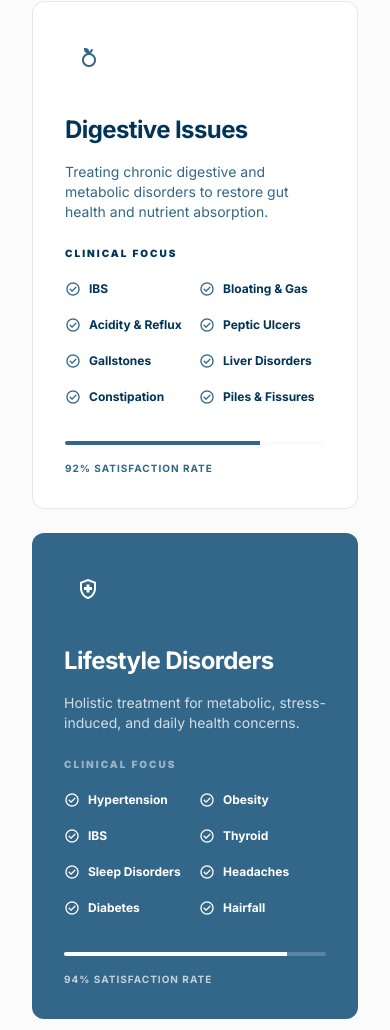
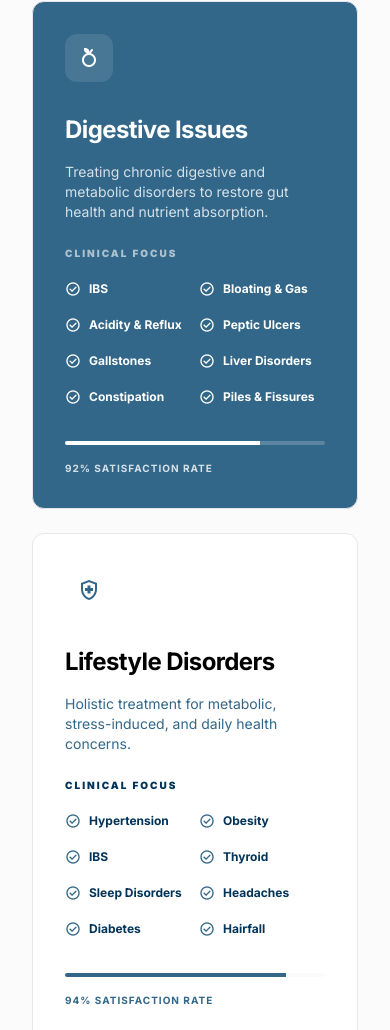
Before and after one commit to TejasMankeshwar/Krushna_Homeopathic_Clinic, a website built with Vite: page services.html in a window 390 px wide. Shown: the part 2708-3738 px from the top of the page. Built offline with nearby package versions, Linux system fonts and the light colour scheme; a web font is replaced by a local one.

Commit message:
Configure services cards to have alternating colors in mobile view

```diff
--- a/services.html
+++ b/services.html
@@ -405,131 +405,131 @@
                 </div>
                 <!-- Digestive Issues -->
                 <div
-                    class="md:col-span-4 bg-white border border-outline-variant/10 rounded-xl p-8 flex flex-col justify-between hover:border-secondary/50 transition-colors">
+                    class="md:col-span-4 bg-secondary text-white border border-outline-variant/10 rounded-xl p-8 flex flex-col justify-between hover:border-secondary/50 transition-colors md:bg-white md:text-on-surface">
                     <div>
                         <div
-                            class="w-12 h-12 bg-secondary/5 text-secondary rounded-xl flex items-center justify-center mb-8">
-                            <span class="material-symbols-outlined" data-icon="nutrition">nutrition</span>
+                            class="w-12 h-12 bg-white/10 text-white md:bg-secondary/5 md:text-secondary rounded-xl flex items-center justify-center mb-8">
+                            <span class="material-symbols-outlined text-white md:text-secondary" data-icon="nutrition">nutrition</span>
                         </div>
-                        <h3 class="text-2xl font-bold tracking-tight mb-4">Digestive Issues</h3>
-                        <p class="text-on-surface-variant text-sm mb-6">Treating chronic digestive and metabolic
+                        <h3 class="text-2xl font-bold tracking-tight mb-4 text-white md:text-black dark:md:text-white">Digestive Issues</h3>
+                        <p class="text-white/80 md:text-on-surface-variant text-sm mb-6">Treating chronic digestive and metabolic
                             disorders to restore gut health and nutrient absorption.</p>
 
                         <!-- Clinical Focus List -->
                         <div class="mt-6 mb-8">
                             <p
-                                class="text-[10px] uppercase font-black tracking-[0.2em] text-on-surface-variant/60 mb-4">
+                                class="text-[10px] uppercase font-black tracking-[0.2em] text-white/60 md:text-on-surface-variant/60 mb-4">
                                 Clinical Focus</p>
-                            <div class="grid grid-cols-2 gap-x-2 gap-y-3 text-on-surface">
+                            <div class="grid grid-cols-2 gap-x-2 gap-y-3 text-white md:text-on-surface dark:md:text-white">
                                 <div class="flex items-center gap-2 text-xs font-semibold">
-                                    <span class="material-symbols-outlined text-secondary text-base">check_circle</span>
+                                    <span class="material-symbols-outlined text-white md:text-secondary text-base">check_circle</span>
                                     IBS
                                 </div>
                                 <div class="flex items-center gap-2 text-xs font-semibold">
-                                    <span class="material-symbols-outlined text-secondary text-base">check_circle</span>
+                                    <span class="material-symbols-outlined text-white md:text-secondary text-base">check_circle</span>
                                     Bloating &amp; Gas
                                 </div>
                                 <div class="flex items-center gap-2 text-xs font-semibold">
-                                    <span class="material-symbols-outlined text-secondary text-base">check_circle</span>
+                                    <span class="material-symbols-outlined text-white md:text-secondary text-base">check_circle</span>
                                     Acidity &amp; Reflux
                                 </div>
                                 <div class="flex items-center gap-2 text-xs font-semibold">
-                                    <span class="material-symbols-outlined text-secondary text-base">check_circle</span>
+                                    <span class="material-symbols-outlined text-white md:text-secondary text-base">check_circle</span>
                                     Peptic Ulcers
                                 </div>
                                 <div class="flex items-center gap-2 text-xs font-semibold">
-                                    <span class="material-symbols-outlined text-secondary text-base">check_circle</span>
+                                    <span class="material-symbols-outlined text-white md:text-secondary text-base">check_circle</span>
                                     Gallstones
                                 </div>
                                 <div class="flex items-center gap-2 text-xs font-semibold">
-                                    <span class="material-symbols-outlined text-secondary text-base">check_circle</span>
+                                    <span class="material-symbols-outlined text-white md:text-secondary text-base">check_circle</span>
                                     Liver Disorders
                                 </div>
                                 <div class="flex items-center gap-2 text-xs font-semibold">
-                                    <span class="material-symbols-outlined text-secondary text-base">check_circle</span>
+                                    <span class="material-symbols-outlined text-white md:text-secondary text-base">check_circle</span>
                                     Constipation
                                 </div>
                                 <div class="flex items-center gap-2 text-xs font-semibold">
-                                    <span class="material-symbols-outlined text-secondary text-base">check_circle</span>
+                                    <span class="material-symbols-outlined text-white md:text-secondary text-base">check_circle</span>
                                     Piles &amp; Fissures
                                 </div>
                             </div>
                         </div>
                     </div>
                     <div class="space-y-4">
-                        <div class="h-1 bg-surface-container rounded-full overflow-hidden">
-                            <div class="w-3/4 h-full bg-secondary"></div>
+                        <div class="h-1 bg-white/20 md:bg-surface-container rounded-full overflow-hidden">
+                            <div class="w-3/4 h-full bg-white md:bg-secondary"></div>
                         </div>
-                        <p class="text-[10px] uppercase font-bold tracking-widest text-on-surface-variant">92%
+                        <p class="text-[10px] uppercase font-bold tracking-widest text-white/80 md:text-on-surface-variant">92%
                             Satisfaction Rate</p>
                     </div>
                 </div>
                 <!-- Lifestyle Disorders -->
                 <div
-                    class="md:col-span-4 bg-tertiary-container text-on-tertiary rounded-xl p-8 flex flex-col justify-between">
+                    class="md:col-span-4 bg-white text-on-surface border border-outline-variant/10 md:border-transparent rounded-xl p-8 flex flex-col justify-between md:bg-tertiary-container md:text-on-tertiary md:border-none">
                     <div>
                         <div
-                            class="w-12 h-12 bg-tertiary-fixed-dim text-on-tertiary-fixed rounded-xl flex items-center justify-center mb-8">
-                            <span class="material-symbols-outlined text-white"
+                            class="w-12 h-12 bg-secondary/10 text-secondary md:bg-tertiary-fixed-dim md:text-on-tertiary-fixed rounded-xl flex items-center justify-center mb-8">
+                            <span class="material-symbols-outlined text-secondary md:text-white"
                                 data-icon="health_and_safety">health_and_safety</span>
                         </div>
-                        <h3 class="text-2xl font-bold tracking-tight mb-4 text-white">Lifestyle Disorders</h3>
-                        <p class="text-on-tertiary-container text-sm opacity-80">Holistic treatment for metabolic,
+                        <h3 class="text-2xl font-bold tracking-tight mb-4 text-black dark:text-white md:text-white">Lifestyle Disorders</h3>
+                        <p class="text-on-surface-variant text-sm mb-6 md:text-on-tertiary-container md:opacity-80 md:mb-0">Holistic treatment for metabolic,
                             stress-induced, and daily health concerns.</p>
 
                         <!-- Clinical Focus List -->
                         <div class="mt-6 mb-8">
-                            <p class="text-[10px] uppercase font-black tracking-[0.2em] text-white/50 mb-4">Clinical
+                            <p class="text-[10px] uppercase font-black tracking-[0.2em] text-on-surface-variant/60 md:text-white/50 mb-4">Clinical
                                 Focus</p>
-                            <div class="grid grid-cols-2 gap-x-2 gap-y-3 text-white">
+                            <div class="grid grid-cols-2 gap-x-2 gap-y-3 text-on-surface dark:text-white md:text-white">
                                 <div class="flex items-center gap-2 text-xs font-semibold">
                                     <span
-                                        class="material-symbols-outlined text-[color:var(--color-base)] text-base">check_circle</span>
+                                        class="material-symbols-outlined text-secondary md:text-[color:var(--color-base)] text-base">check_circle</span>
                                     Hypertension
                                 </div>
                                 <div class="flex items-center gap-2 text-xs font-semibold">
                                     <span
-                                        class="material-symbols-outlined text-[color:var(--color-base)] text-base">check_circle</span>
+                                        class="material-symbols-outlined text-secondary md:text-[color:var(--color-base)] text-base">check_circle</span>
                                     Obesity
                                 </div>
                                 <div class="flex items-center gap-2 text-xs font-semibold">
                                     <span
-                                        class="material-symbols-outlined text-[color:var(--color-base)] text-base">check_circle</span>
+                                        class="material-symbols-outlined text-secondary md:text-[color:var(--color-base)] text-base">check_circle</span>
                                     IBS
                                 </div>
                                 <div class="flex items-center gap-2 text-xs font-semibold">
                                     <span
-                                        class="material-symbols-outlined text-[color:var(--color-base)] text-base">check_circle</span>
+                                        class="material-symbols-outlined text-secondary md:text-[color:var(--color-base)] text-base">check_circle</span>
                                     Thyroid
                                 </div>
                                 <div class="flex items-center gap-2 text-xs font-semibold">
                                     <span
-                                        class="material-symbols-outlined text-[color:var(--color-base)] text-base">check_circle</span>
+                                        class="material-symbols-outlined text-secondary md:text-[color:var(--color-base)] text-base">check_circle</span>
                                     Sleep Disorders
                                 </div>
                                 <div class="flex items-center gap-2 text-xs font-semibold">
                                     <span
-                                        class="material-symbols-outlined text-[color:var(--color-base)] text-base">check_circle</span>
+                                        class="material-symbols-outlined text-secondary md:text-[color:var(--color-base)] text-base">check_circle</span>
                                     Headaches
                                 </div>
                                 <div class="flex items-center gap-2 text-xs font-semibold">
                                     <span
-                                        class="material-symbols-outlined text-[color:var(--color-base)] text-base">check_circle</span>
+                                        class="material-symbols-outlined text-secondary md:text-[color:var(--color-base)] text-base">check_circle</span>
                                     Diabetes
                                 </div>
                                 <div class="flex items-center gap-2 text-xs font-semibold">
                                     <span
-                                        class="material-symbols-outlined text-[color:var(--color-base)] text-base">check_circle</span>
+                                        class="material-symbols-outlined text-secondary md:text-[color:var(--color-base)] text-base">check_circle</span>
                                     Hairfall
                                 </div>
                             </div>
                         </div>
                     </div>
                     <div class="space-y-4">
-                        <div class="h-1 bg-white/20 rounded-full overflow-hidden">
-                            <div class="w-[85%] h-full bg-white"></div>
+                        <div class="h-1 bg-surface-container md:bg-white/20 rounded-full overflow-hidden">
+                            <div class="w-[85%] h-full bg-secondary md:bg-white"></div>
                         </div>
-                        <p class="text-[10px] uppercase font-bold tracking-widest text-white/70">94%
+                        <p class="text-[10px] uppercase font-bold tracking-widest text-on-surface-variant md:text-white/70">94%
                             Satisfaction Rate</p>
                     </div>
                 </div>
```
Also changed, not shown: dist/services.html.
